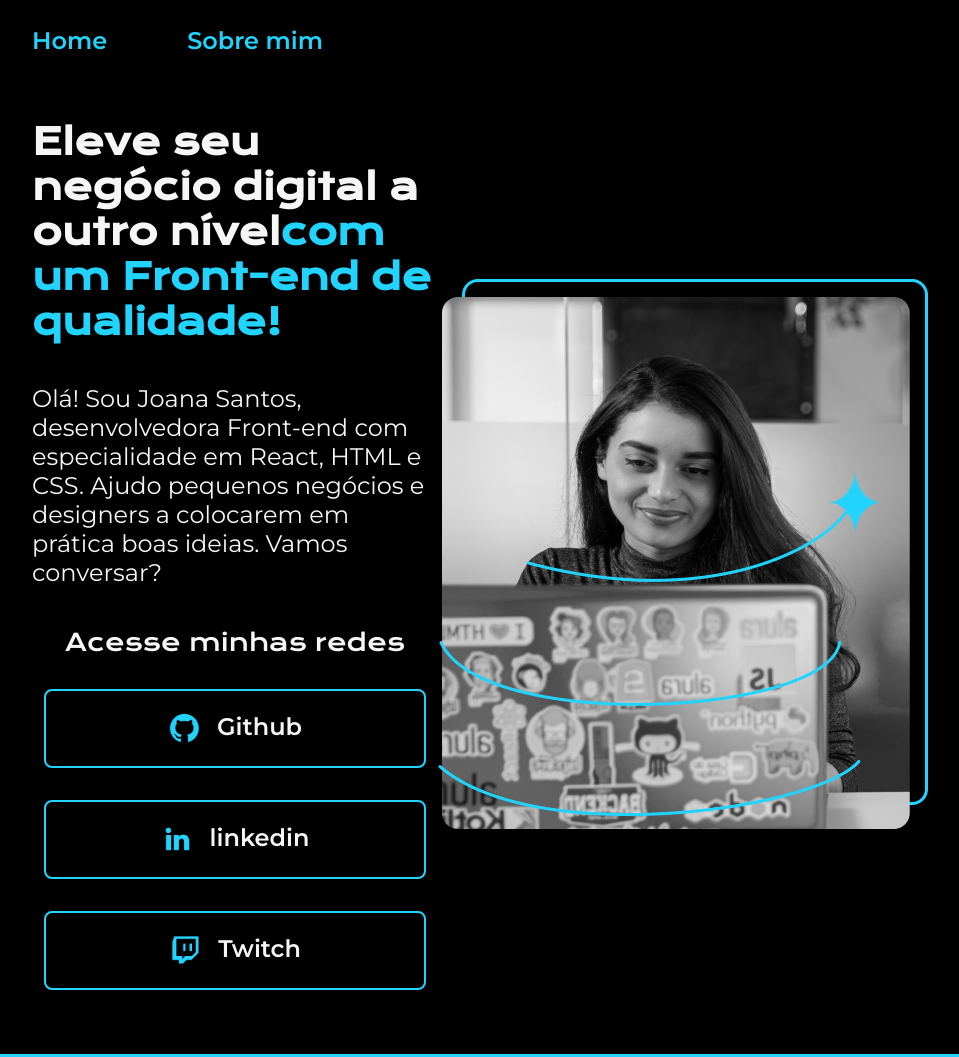
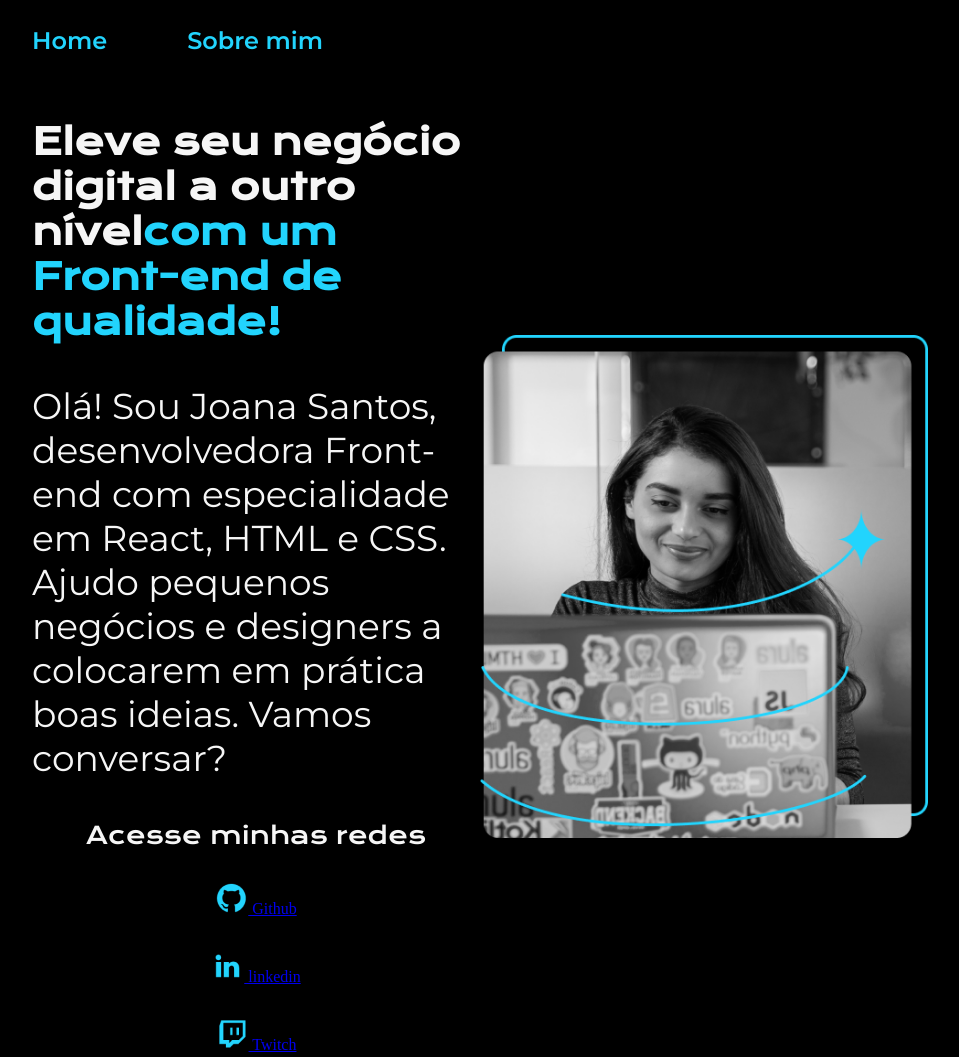
Before and after one commit to silenozlt/AluraCursos, a plain HTML site: page Portifolio-HTML-e-CSS-Curso3-aula_5/index.html in a window 1280 px wide. Shown: the top 1057 px of the page, without its empty margins (160-1119 px from the left). Drawn offline with nearby package versions, Linux system fonts and the light colour scheme.

Commit message:
ajustes
ajustes

```diff
--- a/Portifolio-HTML-e-CSS-Curso3-aula_5/index.html
+++ b/Portifolio-HTML-e-CSS-Curso3-aula_5/index.html
@@ -42,7 +42,7 @@
                 </a>
             </div>
         </section>
-        <img src="./assets/imagem.png" alt="Foto da Joana Santos programando">
+        <img class="apresentacao__imagem" src="./assets/imagem.png" alt="Foto da Joana Santos programando">
     </main>
     <footer class="rodape">
         <p>Desenvolvido por Alura.</p>
--- a/Portifolio-HTML-e-CSS-Curso3-aula_5/styles/style.css
+++ b/Portifolio-HTML-e-CSS-Curso3-aula_5/styles/style.css
@@ -28,7 +28,7 @@ body{
 }
 .cabecalho__menu__link{
     font-family: var(--fonte-secundaria);
-    font-size: 24px;
+    font-size: 1.5rem;
     font-weight: 600;
     color: var(--cor-terciaria);
     text-decoration: none;
@@ -47,14 +47,15 @@ body{
 }
 
 .apresentacao__conteudo__titulo{
-    font-size: 36px;
+    font-size: 2.25rem;
     font-family: var(--fonte-primaria);
+
 }
 .titulo-destaque{
     color: var(--cor-terciaria);
 }
 .apresentacao__conteudo__texto{
-    font-size: 24px;
+    font-size: 2.25rem;
     font-family: var(--fonte-secundaria);
 }
 
@@ -68,17 +69,17 @@ body{
 .apresentacao__links__subtitulo{
     font-family: var(--fonte-primaria);
     font-weight: 400;
-    font-size: 24px;
+    font-size: 1.5rem;
 }
-.apresentacao__links__link{
+.apresentacao__links__navegacao{
     display: flex;
     justify-content: center;
     gap: 16px;
     border: 2px solid var(--cor-terciaria);
-    width: 378px;
+    width: 50%;
     text-align: center;
     border-radius: 8px;
-    font-size: 24px;
+    font-size: 1.5rem;
     font-weight: 600;
     padding: 21.5px 0;
     text-decoration: none;
@@ -94,6 +95,10 @@ body{
     padding: 24px;
     text-align: center;
     font-family: var(--fonte-secundaria);
-    font-size: 24px;
+    font-size: 1.5rem;
     font-weight: 400;
 }
+
+.apresentacao__imagem{
+    width: 50%;
+}
```
Also changed, not shown: 1 other file.
